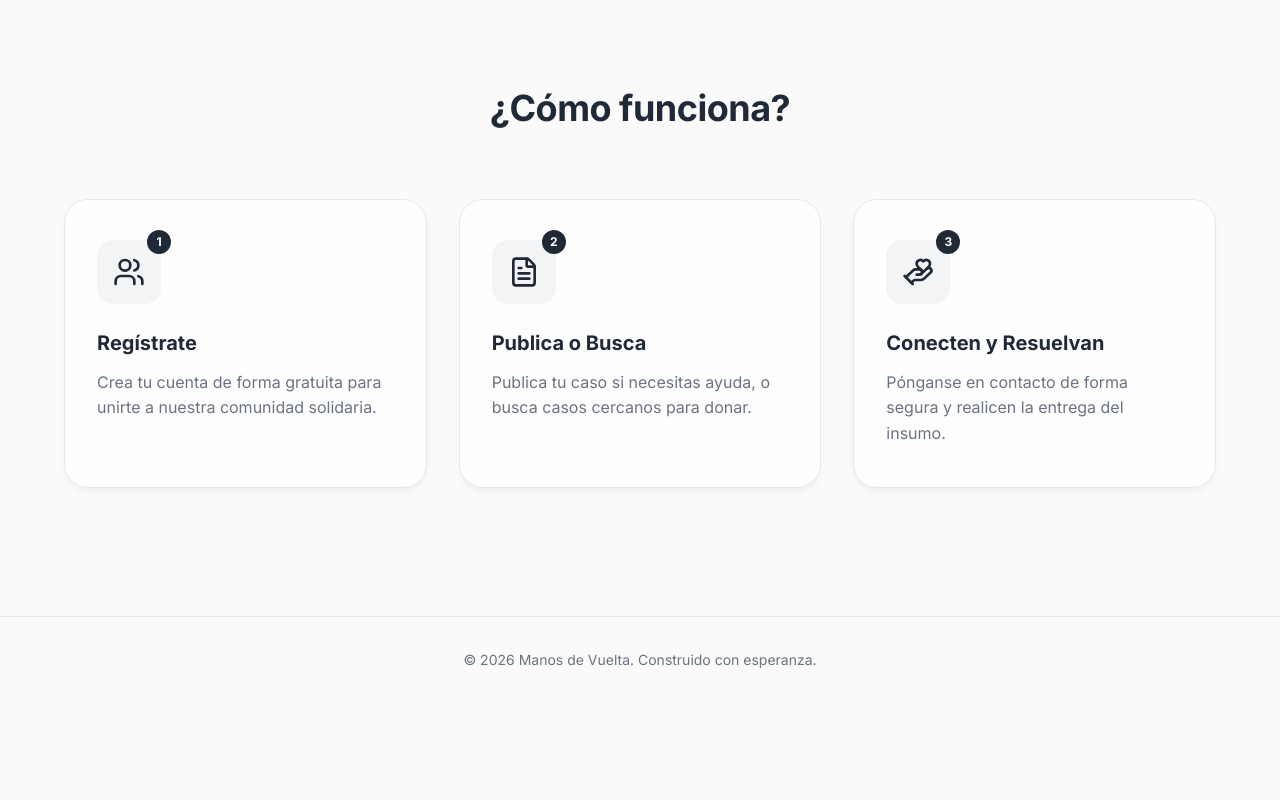
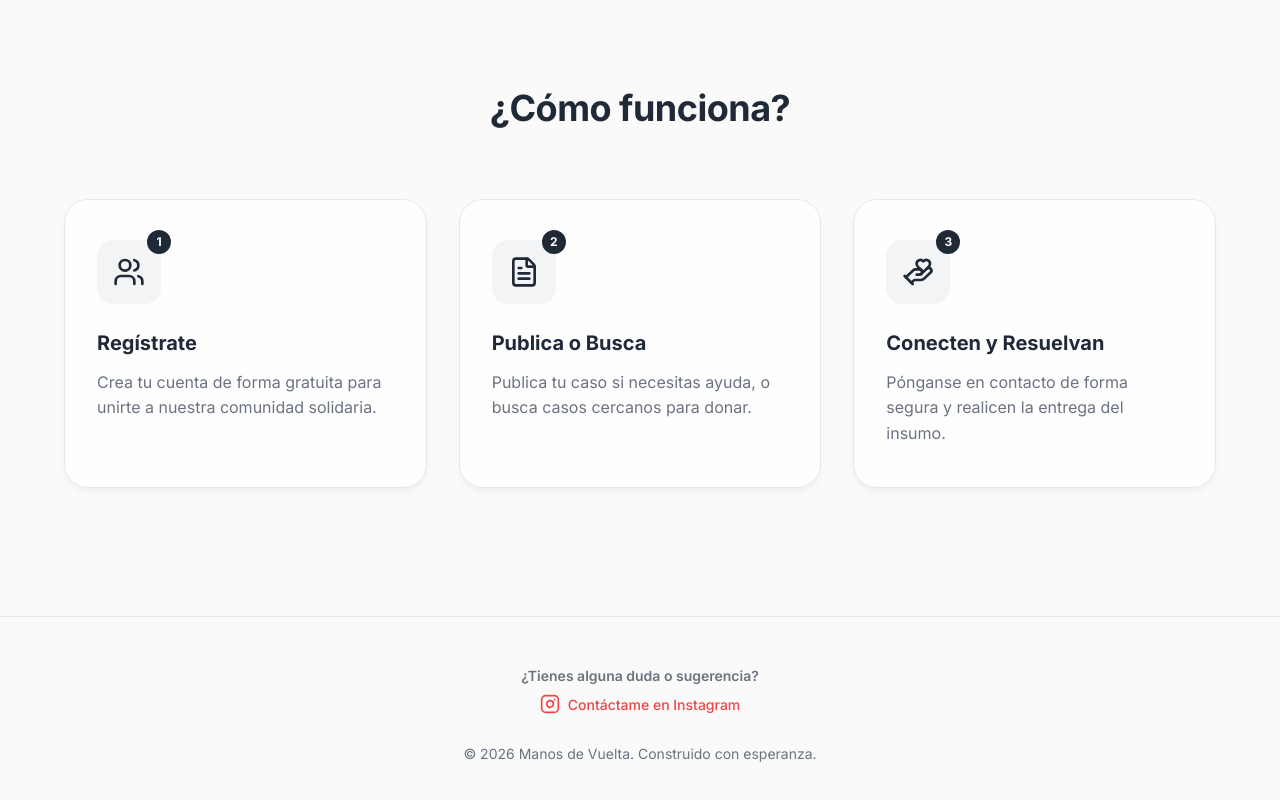
Before and after one commit to AlejandroV69/Manos_de_Vuelta, a React (Vite) app: page / in a window 1280 px wide. Shown: the part 661-1461 px from the top of the page. Before the commit the page ends 1363 px from the top, so only its background shows below. Built offline with nearby package versions, Linux system fonts and the light colour scheme; no server answers.

Commit message:
Ultimos toques antes del deploy

```diff
--- a/src/features/dashboard/pages/DashboardPage.jsx
+++ b/src/features/dashboard/pages/DashboardPage.jsx
@@ -342,8 +342,8 @@ export default function DashboardPage({ session }) {
                 <p>Cargando casos...</p>
               </div>
             ) : supplies.filter(s =>
-              s.title.toLowerCase().includes(searchTerm.toLowerCase()) ||
-              s.description.toLowerCase().includes(searchTerm.toLowerCase()) ||
+              (s.title && s.title.toLowerCase().includes(searchTerm.toLowerCase())) ||
+              (s.description && s.description.toLowerCase().includes(searchTerm.toLowerCase())) ||
               (s.category && s.category.toLowerCase().includes(searchTerm.toLowerCase()))
             ).length === 0 ? (
               <div className="feed-empty">
@@ -353,8 +353,8 @@ export default function DashboardPage({ session }) {
             ) : (
               <div className="cases-grid">
                 {supplies.filter(s =>
-                  s.title.toLowerCase().includes(searchTerm.toLowerCase()) ||
-                  s.description.toLowerCase().includes(searchTerm.toLowerCase()) ||
+                  (s.title && s.title.toLowerCase().includes(searchTerm.toLowerCase())) ||
+                  (s.description && s.description.toLowerCase().includes(searchTerm.toLowerCase())) ||
                   (s.category && s.category.toLowerCase().includes(searchTerm.toLowerCase()))
                 ).map((item) => (
                   <div className="case-card" key={item.id}>
--- a/src/features/landing/pages/LandingPage.jsx
+++ b/src/features/landing/pages/LandingPage.jsx
@@ -76,8 +76,24 @@ export default function LandingPage() {
       </section>
 
       {/* Footer simple */}
-      <footer className="footer">
-        <p>© {new Date().getFullYear()} Manos de Vuelta. Construido con esperanza.</p>
+      <footer className="footer" style={{ padding: '3rem 1.5rem', textAlign: 'center' }}>
+        <div style={{ marginBottom: '1.5rem' }}>
+          <p style={{ fontWeight: '600', marginBottom: '0.5rem' }}>¿Tienes alguna duda o sugerencia?</p>
+          <a
+            href="https://www.instagram.com/viaana_alejandro/"
+            target="_blank"
+            rel="noopener noreferrer"
+            style={{ display: 'inline-flex', alignItems: 'center', gap: '0.5rem', color: '#ef4444', textDecoration: 'none', fontWeight: '500' }}
+          >
+            <svg xmlns="http://www.w3.org/2000/svg" width="20" height="20" viewBox="0 0 24 24" fill="none" stroke="currentColor" strokeWidth="2" strokeLinecap="round" strokeLinejoin="round">
+              <rect width="20" height="20" x="2" y="2" rx="5" ry="5"></rect>
+              <path d="M16 11.37A4 4 0 1 1 12.63 8 4 4 0 0 1 16 11.37z"></path>
+              <line x1="17.5" x2="17.51" y1="6.5" y2="6.5"></line>
+            </svg>
+            Contáctame en Instagram
+          </a>
+        </div>
+        <p style={{ color: '#6b7280', fontSize: '0.875rem' }}>© {new Date().getFullYear()} Manos de Vuelta. Construido con esperanza.</p>
       </footer>
     </div>
   );
```
